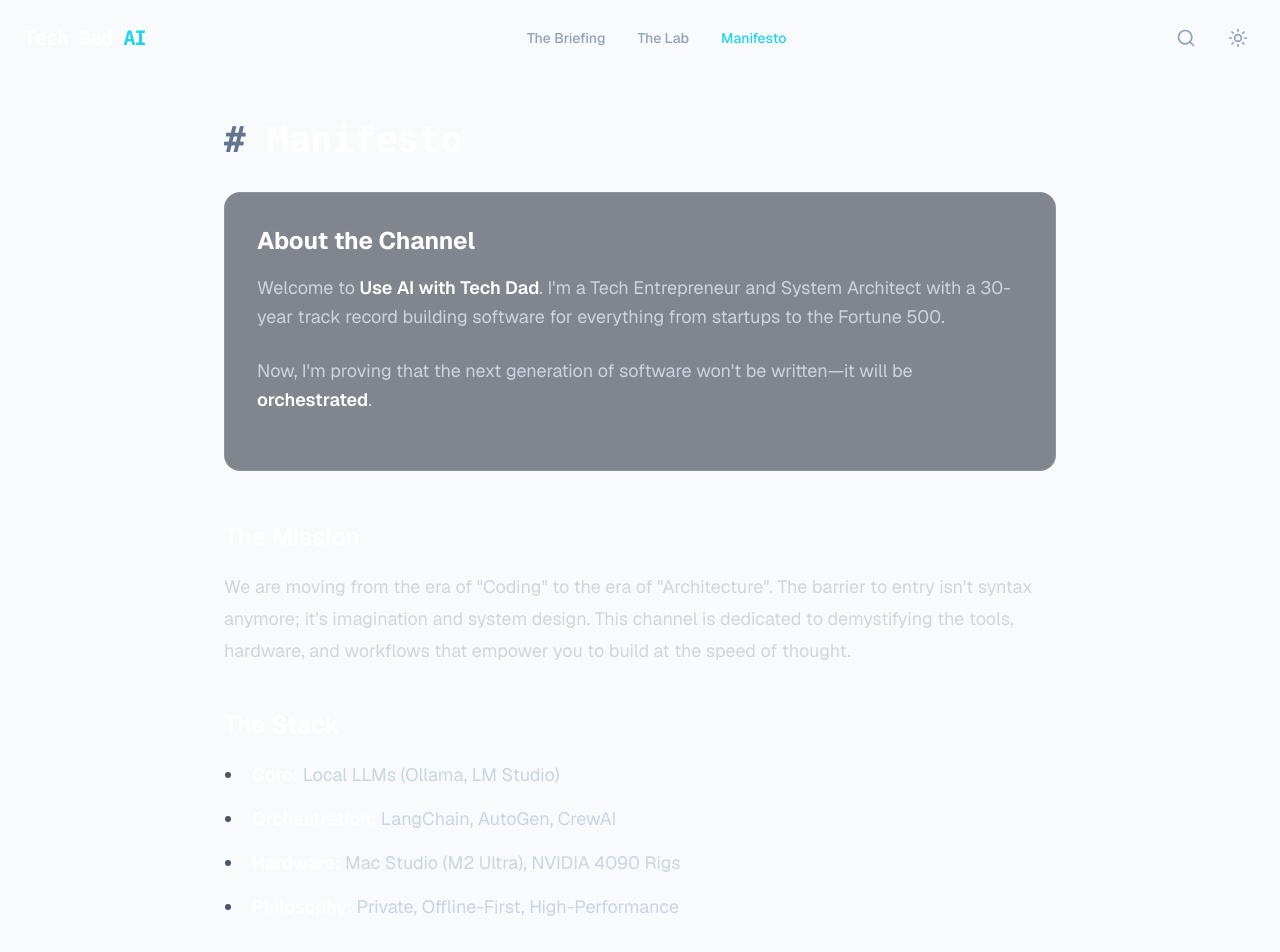
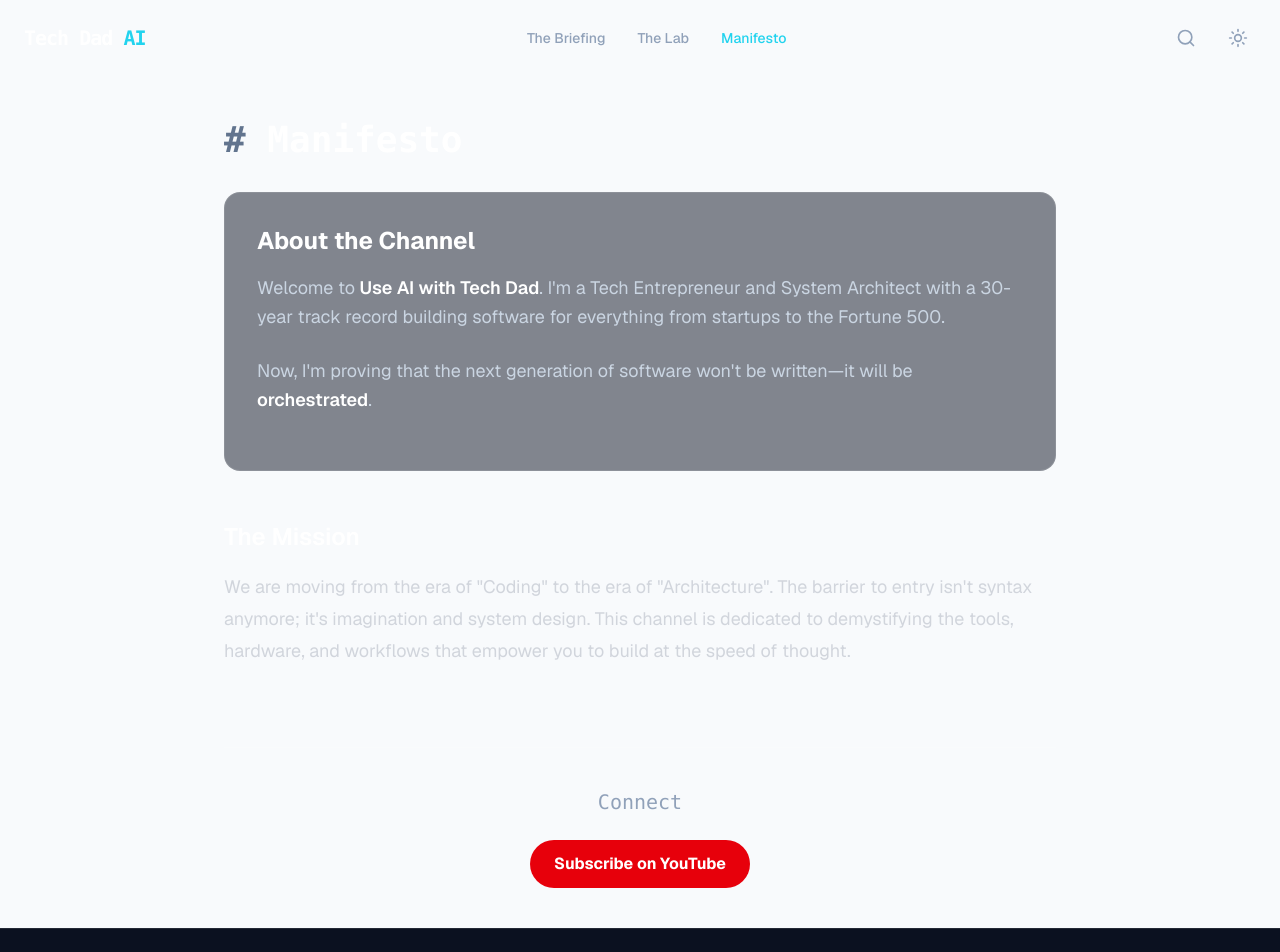
Before and after one commit to useaitechdad/antigravity-200, a Next.js app: page /manifesto in a window 1280 px wide. Shown: the top 952 px of the page. Built offline with nearby package versions, Linux system fonts and the light colour scheme.

Commit message:
removed stack

```diff
--- a/src/app/manifesto/page.tsx
+++ b/src/app/manifesto/page.tsx
@@ -23,13 +23,7 @@
                     This channel is dedicated to demystifying the tools, hardware, and workflows that empower you to build at the speed of thought.
                 </p>
 
-                <h3>The Stack</h3>
-                <ul className="list-disc pl-5 space-y-2 text-slate-300">
-                    <li><strong>Core:</strong> Local LLMs (Ollama, LM Studio)</li>
-                    <li><strong>Orchestration:</strong> LangChain, AutoGen, CrewAI</li>
-                    <li><strong>Hardware:</strong> Mac Studio (M2 Ultra), NVIDIA 4090 Rigs</li>
-                    <li><strong>Philosophy:</strong> Private, Offline-First, High-Performance</li>
-                </ul>
+
 
             </article>
 
```
